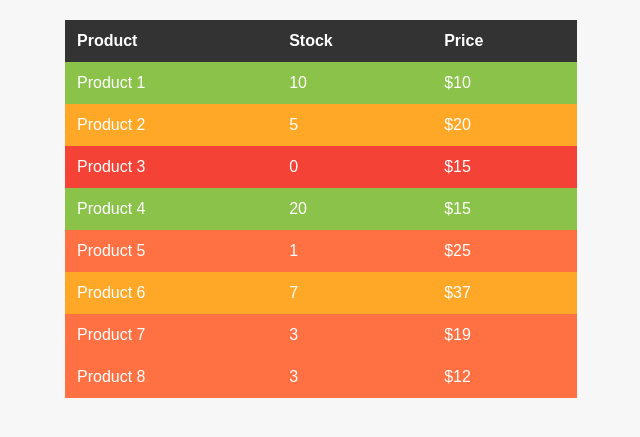
After one commit to araduflorin/CryptoApp, a Django app: template projectCrypto/appCrypto/templates/appCrypto/test1.html in a window 1280 px wide. The commit adds this page. Shown: the top 437 px of the page, without its empty margins (319-959 px from the left). Run offline with Django 4.2, Linux system fonts and the light colour scheme; the template is opened without the code that fills it, so the values that code supplies are empty.

Commit message:
ver20.02

```diff
--- /dev/null
+++ b/projectCrypto/appCrypto/templates/appCrypto/test1.html
@@ -0,0 +1,144 @@
+<!DOCTYPE html>
+<html lang="en">
+<head>
+    <meta charset="UTF-8">
+    <title>Title</title>
+</head>
+<body>
+    <!DOCTYPE html>
+<html>
+<head>
+  <title>Table-Stock</title>
+
+<style>
+
+    *{
+        box-sizing: border-box;
+        margin: 0; padding: 0;
+    }
+
+    body{
+        background-color: #f7f7f7;
+        font-family: Arial, sans-serif;
+        font-size: 16px;
+    }
+
+    table{
+        border-collapse: collapse;
+        margin: 20px auto;
+        width: 40%;
+    }
+
+    th{
+        text-align: left;
+        background-color: #333;
+        color: #fff;
+        padding: 12px;
+    }
+
+    td{ padding: 12px }
+
+    .out-of-stock{ background-color: #f44336; color: #fff;}
+
+    .high-stock{ background-color: #8bc34a; color: #fff; }
+
+    .medium-stock{ background-color: #ffa726; color: #fff; }
+
+    .low-stock{ background-color: #ff7043; color: #fff; }
+</style>
+
+</head>
+<body>
+
+<table>
+
+    <thead>
+        <tr>
+           <th>Product</th>
+           <th>Stock</th>
+           <th>Price</th>
+        </tr>
+    </thead>
+        <tbody>
+            <tr class="product-row">
+               <td>Product 1</td>
+               <td class="stock">10</td>
+               <td>$10</td>
+            </tr>
+            <tr class="product-row">
+                    <td>Product 2</td>
+                    <td class="stock">5</td>
+                    <td>$20</td>
+                  </tr>
+                  <tr class="product-row">
+                    <td>Product 3</td>
+                    <td class="stock">0</td>
+                    <td>$15</td>
+                  </tr>
+                  <tr class="product-row">
+                    <td>Product 4</td>
+                    <td class="stock">20</td>
+                    <td>$15</td>
+                  </tr>
+                  <tr class="product-row">
+                    <td>Product 5</td>
+                    <td class="stock">1</td>
+                    <td>$25</td>
+                  </tr>
+                  <tr class="product-row">
+                      <td>Product 6</td>
+                      <td class="stock">7</td>
+                      <td>$37</td>
+                    </tr>
+                  <tr class="product-row">
+                    <td>Product 7</td>
+                    <td class="stock">3</td>
+                    <td>$19</td>
+                  </tr>
+                  <tr class="product-row">
+                    <td>Product 8</td>
+                    <td class="stock">3</td>
+                    <td>$12</td>
+                  </tr>
+        </tbody>
+
+</table>
+
+<script>
+
+  // Select all elements with the class "product-row"
+  const rows = document.querySelectorAll(".product-row");
+
+  // Loop through each "product-row" element
+  for(let i = 0; i < rows.length; i++){
+
+      // Get the stock value of the current product
+ const stock = rows[i].querySelector(".stock").textContent;
+
+// Add a class to the current element based on stock value
+      // Product is out of stock
+      if(stock == 0){
+          rows[i].classList.add("out-of-stock");
+        }
+
+       // Product has low stock
+      else if(stock > 0 && stock < 5){
+          rows[i].classList.add("low-stock");
+        }
+
+      // Product has medium stock
+      else if(stock >= 5 && stock < 10){
+          rows[i].classList.add("medium-stock");
+         }
+
+       // Product has high stock
+      else { rows[i].classList.add("high-stock"); }
+
+  }
+
+</script>
+
+</body>
+</html>
+</body>
+</html>
```
Also changed, not shown: projectCrypto/appCrypto/templates/appCrypto/coin_list.html (+25 -5 lines), projectCrypto/appCrypto/templates/appCrypto/test.html (+24 -0 lines).
